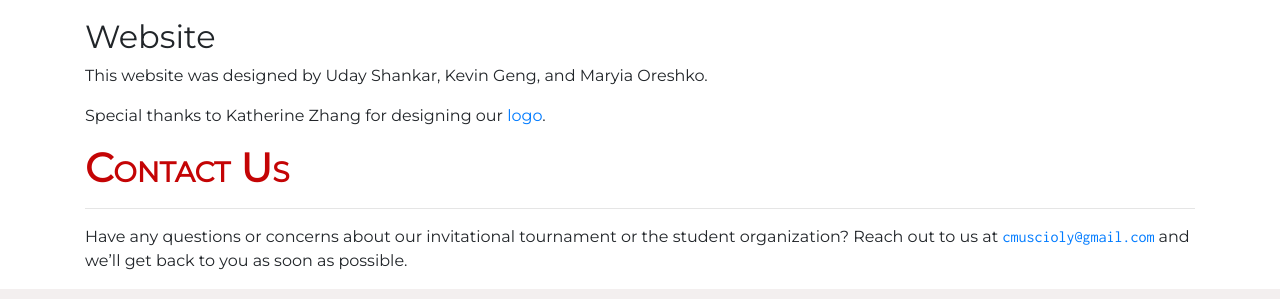
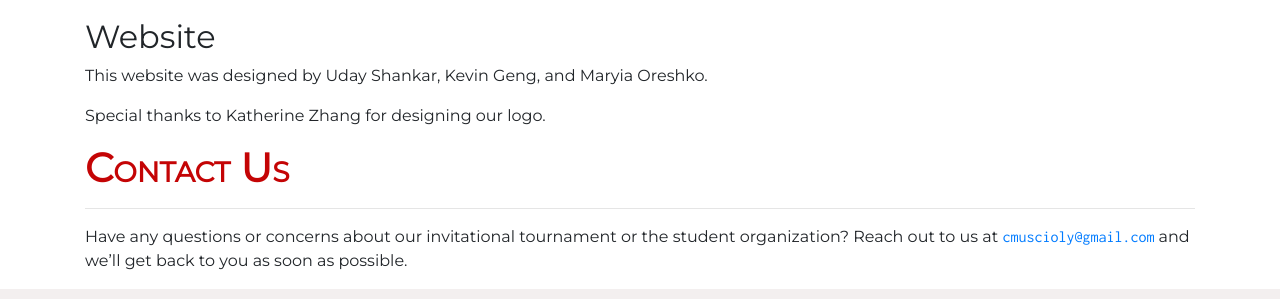
Before and after one commit to cmuscioly/cmuscioly.github.io, a Jekyll site: the page built from about.md, in a window 1280 px wide. Shown: the part 1833-2132 px from the top of the page. Built offline with Jekyll 4.4.1, drawn with Linux system fonts in a browser that asks for light colours; nearby versions of some CDN libraries; some of the changed lines change nothing that is shown.

Commit message:
Fix link

```diff
--- a/about.md
+++ b/about.md
@@ -125,7 +125,7 @@ Riya loves being part of Science Olympiad because it challenges her to think abo
 ## Website
 This website was designed by Uday Shankar, Kevin Geng, and Maryia Oreshko.
 
-Special thanks to Katherine Zhang for designing our [logo]("{{ '/assets/logo-transparent.png' | relative_url }}").
+Special thanks to Katherine Zhang for designing our logo.
 
 # Contact Us
 <hr>
```
